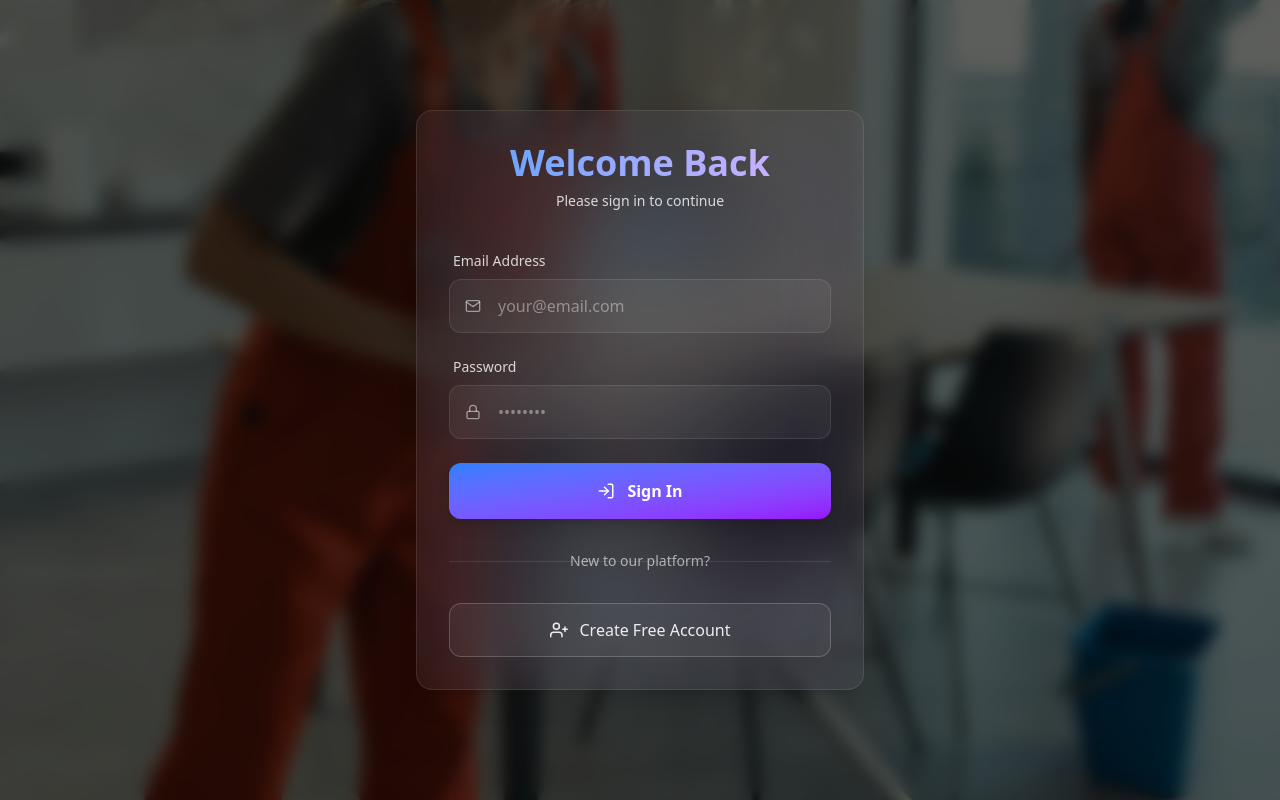
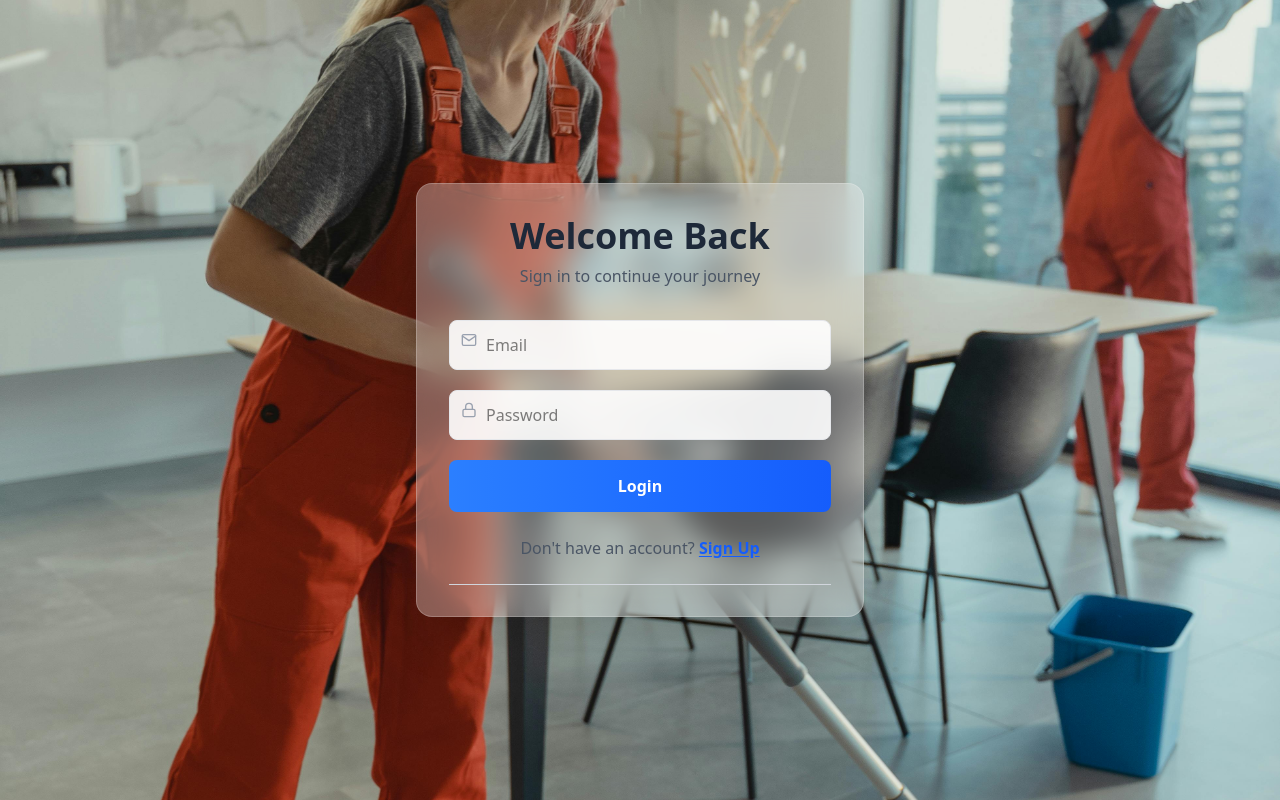
Before and after one commit to PasanSasmika/FreshNest-Frontend, a React (Vite) app: page /login in a window 1280 px wide. Built offline with nearby package versions, Linux system fonts and the light colour scheme.

Commit message:
✨Signup and login UI and functions created

```diff
--- a/src/components/LoginPage.jsx
+++ b/src/components/LoginPage.jsx
@@ -1,14 +1,15 @@
 import React, { useState } from 'react';
-import { FiLogIn, FiUserPlus, FiLock, FiMail } from 'react-icons/fi';
+import { Link } from 'react-router-dom';
+import axios from 'axios';
+import toast from 'react-hot-toast';
+import {  FiMail, FiLock } from 'react-icons/fi';
 import home from '/image.jpg';
-import { Link } from 'react-router-dom';
-import toast from 'react-hot-toast';
-import axios from 'axios';
+import { useNavigate } from 'react-router-dom';
 
-function LoginPage() {
-
+function Login() {
   const [password, setPassword] = useState('');
   const [email, setEmail] = useState('');
+  const navigate = useNavigate();
 
   function userLogin() {
     axios.post(import.meta.env.VITE_BACKEND_URL + '/api/users/login', {
@@ -23,103 +24,76 @@ function LoginPage() {
       localStorage.setItem('token', res.data.token);
       localStorage.setItem('userId', res.data.user._id);
       window.location.href = res.data.user.type === 'admin' ? '/admin' : '/';
+    })
+    .catch((error) => {
+      console.log(error)
+      toast.error(error.response?.data?.message || "Login failed")
     });
   }
 
-
   return (
-    <div className="min-h-screen flex items-center justify-center p-4 bg-gradient-to-br from-slate-900 via-blue-900 to-purple-900">
-      {/* Background Image with Overlay */}
-      <div className="fixed inset-0 overflow-hidden">
+    <div className="relative flex items-center justify-center min-h-screen px-4 bg-gray-100">
       <img
         src={home}
         alt="Background"
-          className="w-full h-full object-cover transform scale-105"
+        className="absolute inset-0 w-full h-full object-cover z-0"
       />
-        <div className="absolute inset-0 bg-black/60 backdrop-blur-sm"></div>
+
+      <div className="backdrop-blur-lg bg-white/30 p-8 rounded-2xl shadow-2xl w-full max-w-md border border-white/20">
+        <div className="text-center mb-8">
+          <h2 className="text-4xl font-bold text-gray-800 mb-2">Welcome Back</h2>
+          <p className="text-gray-600 font-medium">Sign in to continue your journey</p>
         </div>
 
-      {/* Login Card */}
-      <div className="relative w-full max-w-md bg-white/5 backdrop-blur-2xl rounded-2xl shadow-xl overflow-hidden border border-white/10 z-10 transition-all duration-300 hover:shadow-2xl hover:border-white/20">
-        <div className="p-8">
-          {/* Header */}
-          <div className="text-center mb-10">
-            <h2 className="text-4xl font-bold bg-gradient-to-r from-blue-400 to-purple-300 bg-clip-text text-transparent mb-2 animate-fade-in">
-              Welcome Back
-            </h2>
-            <p className="text-white/80 text-sm">Please sign in to continue</p>
+        <div className="space-y-5">
+          <div className="relative">
+            <FiMail className="absolute top-3 left-3 text-gray-400" />
+            <input
+              type="email"
+              placeholder="Email"
+              value={email}
+              onChange={(e) => setEmail(e.target.value)}
+              className="w-full pl-9 pr-4 py-3 bg-white/90 rounded-lg border border-gray-200 focus:border-blue-500 focus:ring-2 focus:ring-blue-200 outline-none transition"
+            />
           </div>
 
-          {/* Form */}
-          <div className="space-y-6">
-            <div className="group">
-              <label className="block text-sm text-white/80 mb-2 ml-1 transition-all duration-300 group-focus-within:text-blue-400">
-                Email Address
-              </label>
           <div className="relative">
-                <FiMail className="absolute left-4 top-1/2 -translate-y-1/2 text-white/50 group-focus-within:text-blue-400 transition-colors" />
-                <input
-                  type="email"
-                  value={email}
-                  onChange={(e)=>setEmail(e.target.value)}
-                  className="w-full pl-12 pr-4 py-3.5 bg-white/5 border border-white/10 rounded-xl text-white placeholder-white/40 focus:outline-none focus:ring-2 focus:ring-blue-400/30 focus:border-blue-400/50 transition-all"
-                  placeholder="your@email.com"
-                />
-              </div>
-            </div>
-
-            <div className="group">
-              <label className="block text-sm text-white/80 mb-2 ml-1 transition-all duration-300 group-focus-within:text-purple-400">
-                Password
-              </label>
-              <div className="relative">
-                <FiLock className="absolute left-4 top-1/2 -translate-y-1/2 text-white/50 group-focus-within:text-purple-400 transition-colors" />
+            <FiLock className="absolute top-3 left-3 text-gray-400" />
             <input
               type="password"
+              placeholder="Password"
               value={password}
-                  onChange={(e)=>setPassword(e.target.value)}
-                  className="w-full pl-12 pr-4 py-3.5 bg-white/5 border border-white/10 rounded-xl text-white placeholder-white/40 focus:outline-none focus:ring-2 focus:ring-purple-400/30 focus:border-purple-400/50 transition-all"
-                  placeholder="••••••••"
+              onChange={(e) => setPassword(e.target.value)}
+              className="w-full pl-9 pr-4 py-3 bg-white/90 rounded-lg border border-gray-200 focus:border-blue-500 focus:ring-2 focus:ring-blue-200 outline-none transition"
             />
-              </div>
           </div>
 
           <button
-              type="submit"
-              className="w-full py-4 px-6 bg-gradient-to-br from-blue-500 to-purple-600 hover:from-blue-400 hover:to-purple-500 rounded-xl text-white font-semibold transition-all duration-300 transform hover:scale-[1.02] shadow-lg hover:shadow-blue-500/20 flex items-center justify-center"
             onClick={userLogin}
+            className="w-full bg-gradient-to-r from-blue-500 to-blue-600 text-white py-3.5 rounded-lg font-semibold hover:shadow-lg hover:scale-[1.01] transition-transform duration-200 flex items-center justify-center"
           >
-              <FiLogIn className="mr-3 text-lg" />
-              Sign In
+            Login
           </button>
-          </div>
 
-          {/* Divider */}
-          <div className="relative my-8">
+          <p className="text-center text-gray-600 mt-6">
+            Don't have an account?{' '}
+            <Link
+              to="/signup"
+              className="text-blue-600 hover:text-blue-700 font-semibold underline underline-offset-2"
+            >
+              Sign Up
+            </Link>
+          </p>
+
+          <div className="relative mt-6">
             <div className="absolute inset-0 flex items-center">
-              <div className="w-full border-t border-white/10"></div>
-            </div>
-            <div className="relative flex justify-center">
-              <span className="px-4 bg-transparent text-sm text-white/60">
-                New to our platform?
-              </span>
+              <div className="w-full border-t border-gray-300"></div>
             </div>
           </div>
-
-          {/* Sign Up Button */}
-          <Link to="/signup"><a
-            className="w-full py-3.5 px-6 border border-white/20 hover:border-white/30 bg-white/5 hover:bg-white/10 rounded-xl text-white/90 font-medium transition-all duration-300 flex items-center justify-center group"
-          >
-            <FiUserPlus className="mr-3 text-lg transition-transform group-hover:translate-x-1" />
-            Create Free Account
-          </a></Link>
         </div>
-
-        {/* Glow Effect */}
-        <div className="absolute inset-0 -z-10 bg-gradient-to-br from-blue-500/20 to-purple-500/20 blur-2xl opacity-30 animate-glow"></div>
       </div>
     </div>
   );
 }
 
-export default LoginPage;
+export default Login;
--- a/src/components/SignUp.jsx
+++ b/src/components/SignUp.jsx
@@ -1,125 +1,150 @@
-import React from 'react';
+import React, { useState } from 'react';
+import home from '/image.jpg';
+import { Link, useNavigate } from 'react-router-dom';
+import axios from 'axios';
+import toast from 'react-hot-toast';
 import { FiUser, FiMail, FiLock, FiArrowRight } from 'react-icons/fi';
-import home from '/image.jpg';
-import { Link } from 'react-router-dom';
 
-function SignupPage() {
+function SignUp(){
+
+const [firstName, setFirstName] = useState('');
+const [lastName, setLastName] = useState('');
+ const [email, setEmail] = useState('');
+  const [password, setPassword] = useState('');
+  const [confirmPassword, setConfirmPassword] = useState('');
+
+  const navigate = useNavigate()
+
+  function registration() {
+    const registerData = {
+        firstName,
+        lastName,
+        email,
+        password
+    }
+    if (!firstName || !lastName || !email || !password || !confirmPassword) {
+      toast.error("All fields are required!");
+      return;
+    }
+    if (!/\S+@\S+\.\S+/.test(email)) {
+      toast.error("Please enter a valid email address.");
+      return;
+    }
+    if (password !== confirmPassword) {
+      toast.error('Passwords do not match!');
+      return;
+    }
+    axios.post(import.meta.env.VITE_BACKEND_URL + '/api/users/signup', registerData).then((res) => {
+        toast.success("Registration successfully")
+       navigate("/login")
+      })
+      .catch((error) => {
+        console.log(error)
+        toast.error(error.response?.data?.message || "Registration unsuccessful")
+
+      })
+
+    ;
+  }
+
   return (
-    <div className="min-h-screen flex items-center justify-center p-4 bg-gradient-to-br from-slate-900 via-blue-900 to-purple-900">
-
-      <div className="fixed inset-0 overflow-hidden">
+    <div className="relative flex items-center justify-center min-h-screen px-4 bg-gray-100">
       <img
         src={home}
         alt="Background"
-          className="w-full h-full object-cover transform scale-105"
+        className="absolute inset-0 w-full h-full object-cover z-0"
       />
-        <div className="absolute inset-0 bg-black/60 backdrop-blur-sm"></div>
+
+      <div className="backdrop-blur-lg bg-white/30 p-8 rounded-2xl shadow-2xl w-full max-w-md border border-white/20">
+        <div className="text-center mb-8">
+          <h2 className="text-4xl font-bold text-gray-800 mb-2">Join Us</h2>
+          <p className="text-gray-600 font-medium">Create your free account</p>
         </div>
 
-
-      <div className="relative w-full max-w-md bg-white/5 backdrop-blur-2xl rounded-2xl shadow-xl overflow-hidden border border-white/10 z-10 transition-all duration-300 hover:shadow-2xl hover:border-white/20">
-        <div className="p-8">
-          {/* Header */}
-          <div className="text-center mb-10">
-            <h2 className="text-4xl font-bold bg-gradient-to-r from-green-400 to-cyan-300 bg-clip-text text-transparent mb-2 animate-fade-in">
-              Get Started
-            </h2>
-            <p className="text-white/80 text-sm">Create your free account</p>
-          </div>
-
-          {/* Form */}
-          <form className="space-y-6">
-            <div className="group">
-              <label className="block text-sm text-white/80 mb-2 ml-1 transition-all duration-300 group-focus-within:text-cyan-400">
-                Full Name
-              </label>
+        <div className="space-y-5">
+          <div className="grid grid-cols-2 gap-4">
             <div className="relative">
-                <FiUser className="absolute left-4 top-1/2 -translate-y-1/2 text-white/50 group-focus-within:text-cyan-400 transition-colors" />
+              <FiUser className="absolute top-3 left-3 text-gray-400" />
               <input
                 type="text"
-                  className="w-full pl-12 pr-4 py-3.5 bg-white/5 border border-white/10 rounded-xl text-white placeholder-white/40 focus:outline-none focus:ring-2 focus:ring-cyan-400/30 focus:border-cyan-400/50 transition-all"
-                  placeholder="John Doe"
+                value={firstName}
+                onChange={(e) => setFirstName(e.target.value)}
+                placeholder="First Name"
+                className="w-full pl-9 pr-4 py-3 bg-white/90 rounded-lg border border-gray-200 focus:border-blue-500 focus:ring-2 focus:ring-blue-200 outline-none transition"
+              />
+            </div>
+            <div className="relative">
+              <FiUser className="absolute top-3 left-3 text-gray-400" />
+              <input
+                type="text"
+                value={lastName}
+                onChange={(e) => setLastName(e.target.value)}
+                placeholder="Last Name"
+                className="w-full pl-9 pr-4 py-3 bg-white/90 rounded-lg border border-gray-200 focus:border-blue-500 focus:ring-2 focus:ring-blue-200 outline-none transition"
               />
             </div>
           </div>
 
-            <div className="group">
-              <label className="block text-sm text-white/80 mb-2 ml-1 transition-all duration-300 group-focus-within:text-green-400">
-                Email Address
-              </label>
           <div className="relative">
-                <FiMail className="absolute left-4 top-1/2 -translate-y-1/2 text-white/50 group-focus-within:text-green-400 transition-colors" />
+            <FiMail className="absolute top-3 left-3 text-gray-400" />
             <input
               type="email"
-                  className="w-full pl-12 pr-4 py-3.5 bg-white/5 border border-white/10 rounded-xl text-white placeholder-white/40 focus:outline-none focus:ring-2 focus:ring-green-400/30 focus:border-green-400/50 transition-all"
-                  placeholder="your@email.com"
+              placeholder="Email"
+              value={email}
+              onChange={(e) => setEmail(e.target.value)}
+              className="w-full pl-9 pr-4 py-3 bg-white/90 rounded-lg border border-gray-200 focus:border-blue-500 focus:ring-2 focus:ring-blue-200 outline-none transition"
             />
           </div>
+
+          <div className="relative">
+            <FiLock className="absolute top-3 left-3 text-gray-400" />
+            <input
+              type="password"
+              placeholder="Password"
+              value={password}
+              onChange={(e) => setPassword(e.target.value)}
+              className="w-full pl-9 pr-4 py-3 bg-white/90 rounded-lg border border-gray-200 focus:border-blue-500 focus:ring-2 focus:ring-blue-200 outline-none transition"
+            />
           </div>
 
-            <div className="group">
-              <label className="block text-sm text-white/80 mb-2 ml-1 transition-all duration-300 group-focus-within:text-cyan-400">
-                Password
-              </label>
           <div className="relative">
-                <FiLock className="absolute left-4 top-1/2 -translate-y-1/2 text-white/50 group-focus-within:text-cyan-400 transition-colors" />
+            <FiLock className="absolute top-3 left-3 text-gray-400" />
             <input
               type="password"
-                  className="w-full pl-12 pr-4 py-3.5 bg-white/5 border border-white/10 rounded-xl text-white placeholder-white/40 focus:outline-none focus:ring-2 focus:ring-cyan-400/30 focus:border-cyan-400/50 transition-all"
-                  placeholder="••••••••"
+              placeholder="Confirm Password"
+              value={confirmPassword}
+              onChange={(e) => setConfirmPassword(e.target.value)}
+              className="w-full pl-9 pr-4 py-3 bg-white/90 rounded-lg border border-gray-200 focus:border-blue-500 focus:ring-2 focus:ring-blue-200 outline-none transition"
             />
-              </div>
-            </div>
-
-            <div className="group">
-              <label className="block text-sm text-white/80 mb-2 ml-1 transition-all duration-300 group-focus-within:text-green-400">
-                Confirm Password
-              </label>
-              <div className="relative">
-                <FiLock className="absolute left-4 top-1/2 -translate-y-1/2 text-white/50 group-focus-within:text-green-400 transition-colors" />
-                <input
-                  type="password"
-                  className="w-full pl-12 pr-4 py-3.5 bg-white/5 border border-white/10 rounded-xl text-white placeholder-white/40 focus:outline-none focus:ring-2 focus:ring-green-400/30 focus:border-green-400/50 transition-all"
-                  placeholder="••••••••"
-                />
-              </div>
           </div>
 
           <button
-              type="submit"
-              className="w-full py-4 px-6 bg-gradient-to-br from-green-500 to-cyan-600 hover:from-green-400 hover:to-cyan-500 rounded-xl text-white font-semibold transition-all duration-300 transform hover:scale-[1.02] shadow-lg hover:shadow-cyan-500/20 flex items-center justify-center"
+            onClick={registration}
+            className="w-full bg-gradient-to-r from-blue-500 to-blue-600 text-white py-3.5 rounded-lg font-semibold hover:shadow-lg hover:scale-[1.01] transition-transform duration-200 flex items-center justify-center"
           >
-              Create Account
-              <FiArrowRight className="ml-3 text-lg transform transition-transform group-hover:translate-x-1" />
+            Get Started
+            <FiArrowRight className="ml-2" />
           </button>
-          </form>
 
-          {/* Divider */}
-          <div className="relative my-8">
+          <p className="text-center text-gray-600 mt-6">
+            Already have an account?{' '}
+            <Link
+              to="/login"
+              className="text-blue-600 hover:text-blue-700 font-semibold underline underline-offset-2"
+            >
+              Sign In
+            </Link>
+          </p>
+
+          <div className="relative mt-6">
             <div className="absolute inset-0 flex items-center">
-              <div className="w-full border-t border-white/10"></div>
-            </div>
-            <div className="relative flex justify-center">
-              <span className="px-4 bg-transparent text-sm text-white/60">
-                Already have an account?
-              </span>
+              <div className="w-full border-t border-gray-300"></div>
             </div>
           </div>
-
-          {/* Login Button */}
-         <Link to="/login"><a
-            className="w-full py-3.5 px-6 border border-white/20 hover:border-white/30 bg-white/5 hover:bg-white/10 rounded-xl text-white/90 font-medium transition-all duration-300 flex items-center justify-center group"
-          >
-            <FiArrowRight className="mr-3 text-lg transform rotate-180 transition-transform group-hover:-translate-x-1" />
-            Back to Login
-          </a></Link>
         </div>
-
-        {/* Glow Effect */}
-        <div className="absolute inset-0 -z-10 bg-gradient-to-br from-green-500/20 to-cyan-500/20 blur-2xl opacity-30 animate-glow"></div>
       </div>
     </div>
   );
-}
+};
 
-export default SignupPage;
+export default SignUp;
```
Lines whose indentation alone changed are shown as unchanged.
